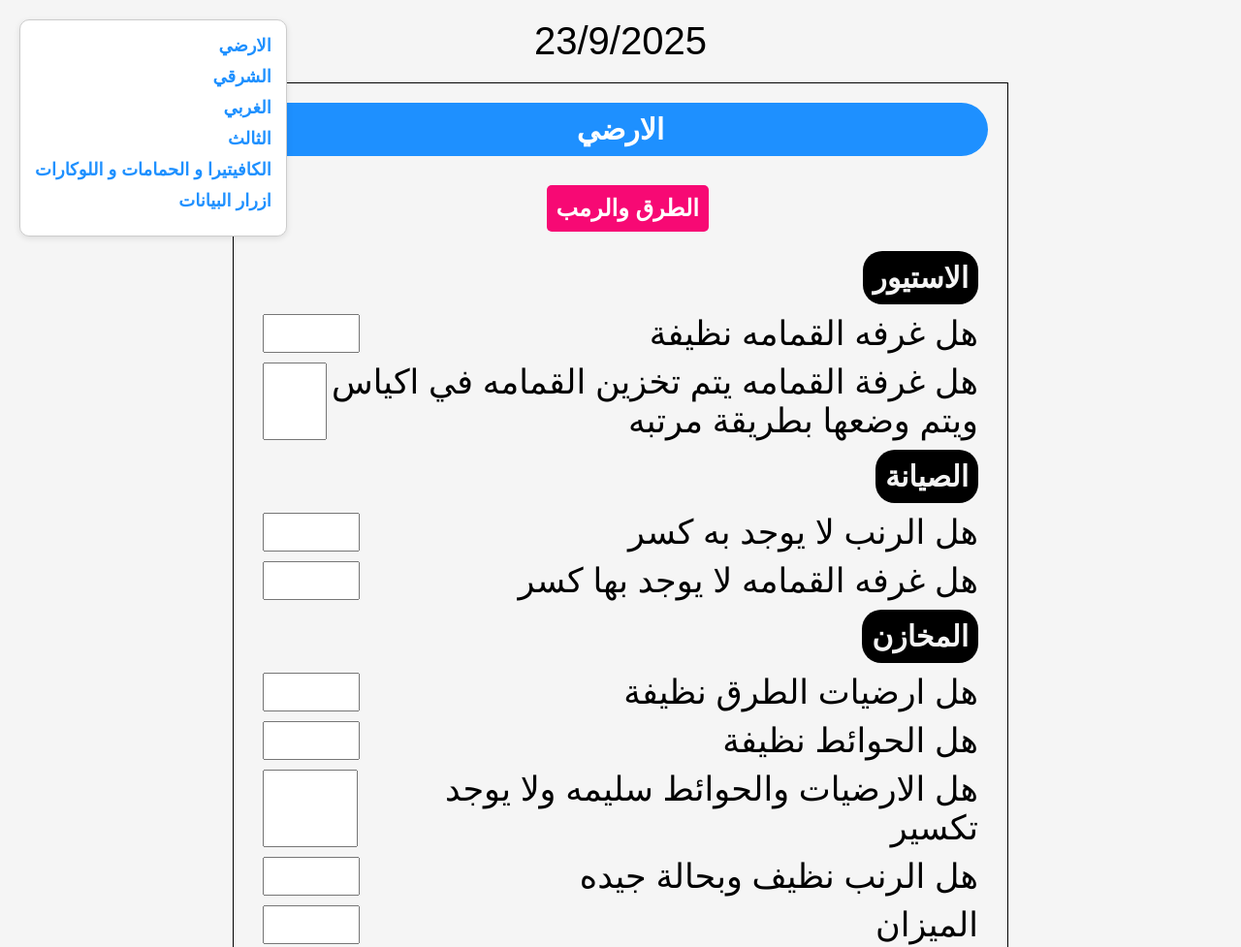
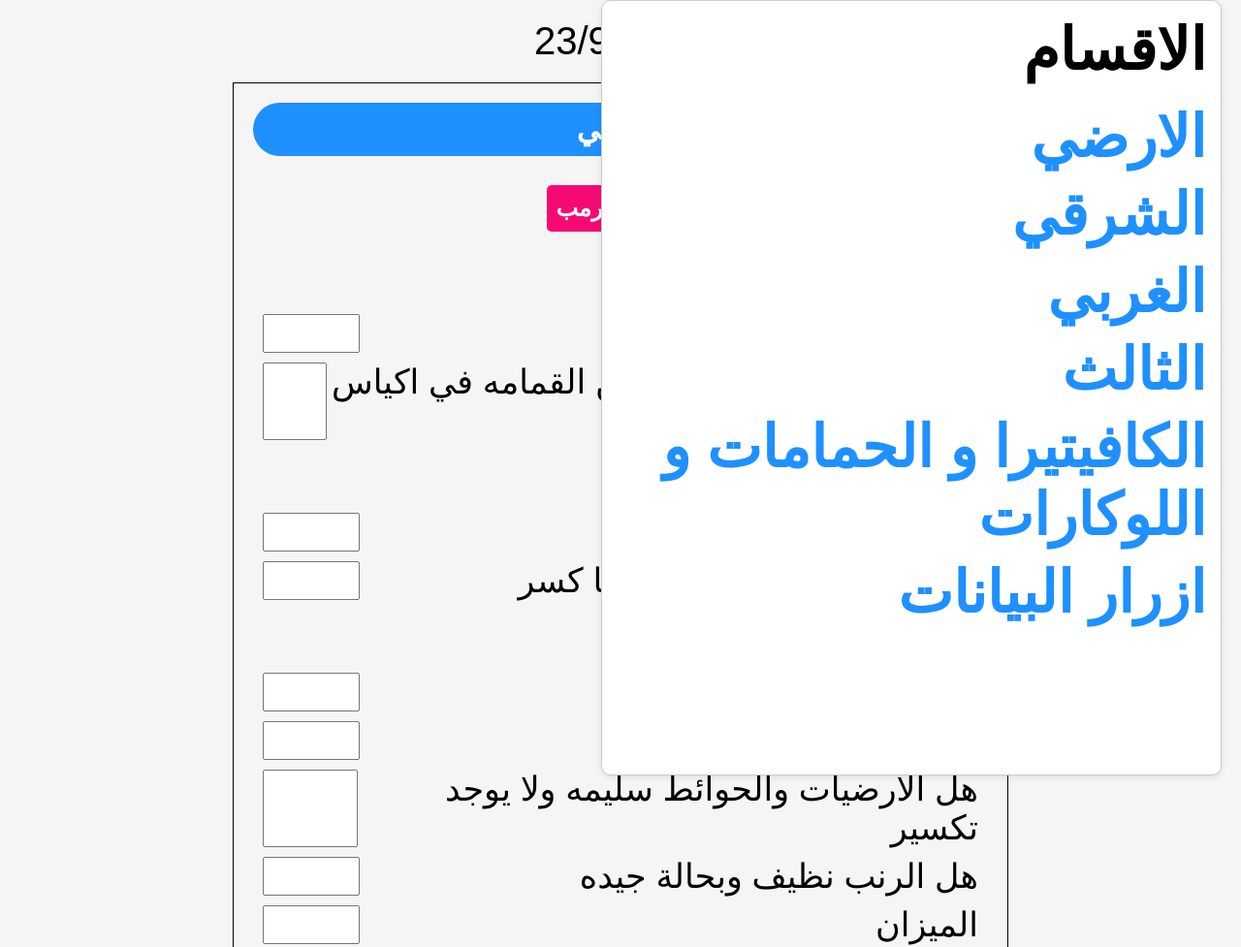
Before and after one commit to Hossam5000/QualityApp, a website with bundled scripts: page index.html in a window 1280 px wide. Shown: the top 977 px of the page at 97% size. Built offline with nearby package versions, Linux system fonts and the light colour scheme.

Commit message:
working on the sidebar design

```diff
--- a/index.html
+++ b/index.html
@@ -14,7 +14,9 @@
 <body>
 
     <nav class="sidebar">
-        <ul id="floorLinks"></ul>
+        <ul id="floorLinks">
+            <h2 class="floor-links-title">الاقسام</h2>
+        </ul>
     </nav>
 
     <div class="container">
--- a/style.css
+++ b/style.css
@@ -115,22 +115,36 @@ body {
 
 .sidebar {
     position: fixed;
-    top: 20px;
-    left: 20px;
+    top: 0;
+
+    height: 100vh;
+    width: 50%;
     background-color: #fff;
     border: 1px solid #ccc;
     padding: 15px;
     border-radius: 10px;
     box-shadow: 0 2px 6px rgba(0, 0, 0, 0.1);
     z-index: 1000;
-    max-height: 90vh;
-    overflow-y: auto;
 }
 
 .sidebar ul {
+    display: flex;
+    flex-direction: column;
+    justify-content: space-between;
     list-style: none;
     padding: 0;
     margin: 0;
+    font-size: 30px;
+    overflow: hidden;
+}
+
+.sidebar ul .floor-links-title {
+    margin-bottom: 20px;
+}
+
+.sidebar ul li a,
+.sidebar ul .floor-links-title {
+    font-size: 60px
 }
 
 .sidebar ul li {
@@ -141,7 +155,6 @@ body {
     text-decoration: none;
     color: dodgerblue;
     font-weight: bold;
-    font-size: 18px;
     cursor: pointer;
 }
 
```
